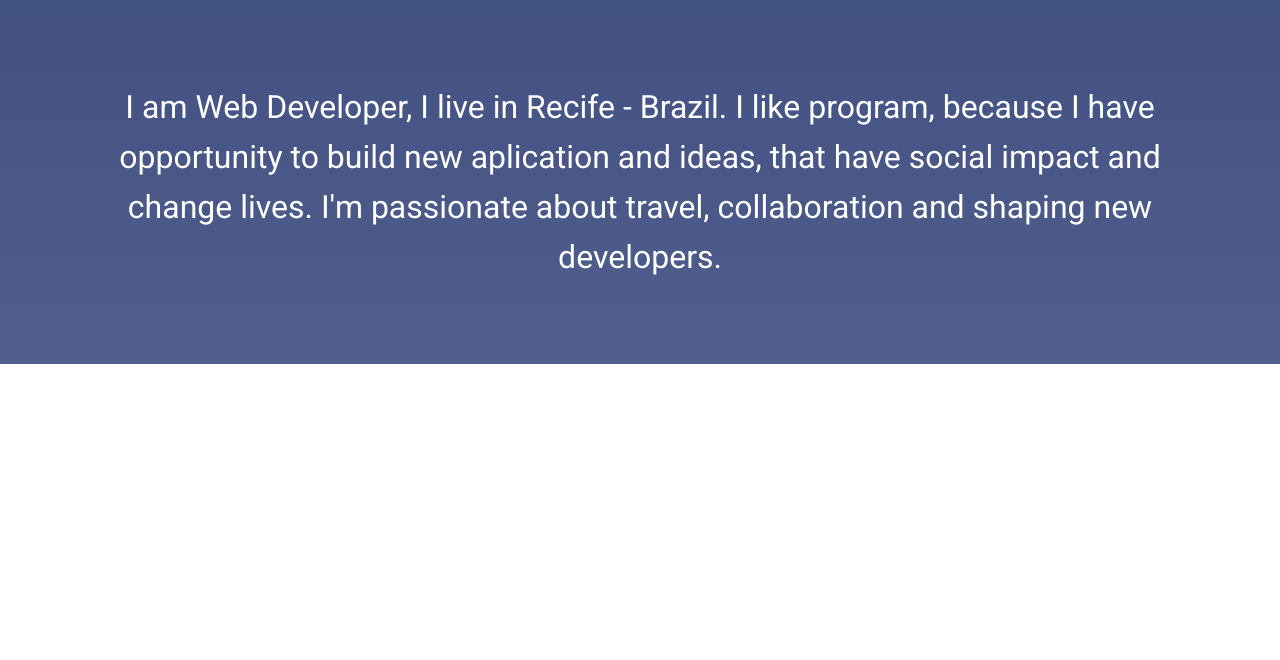
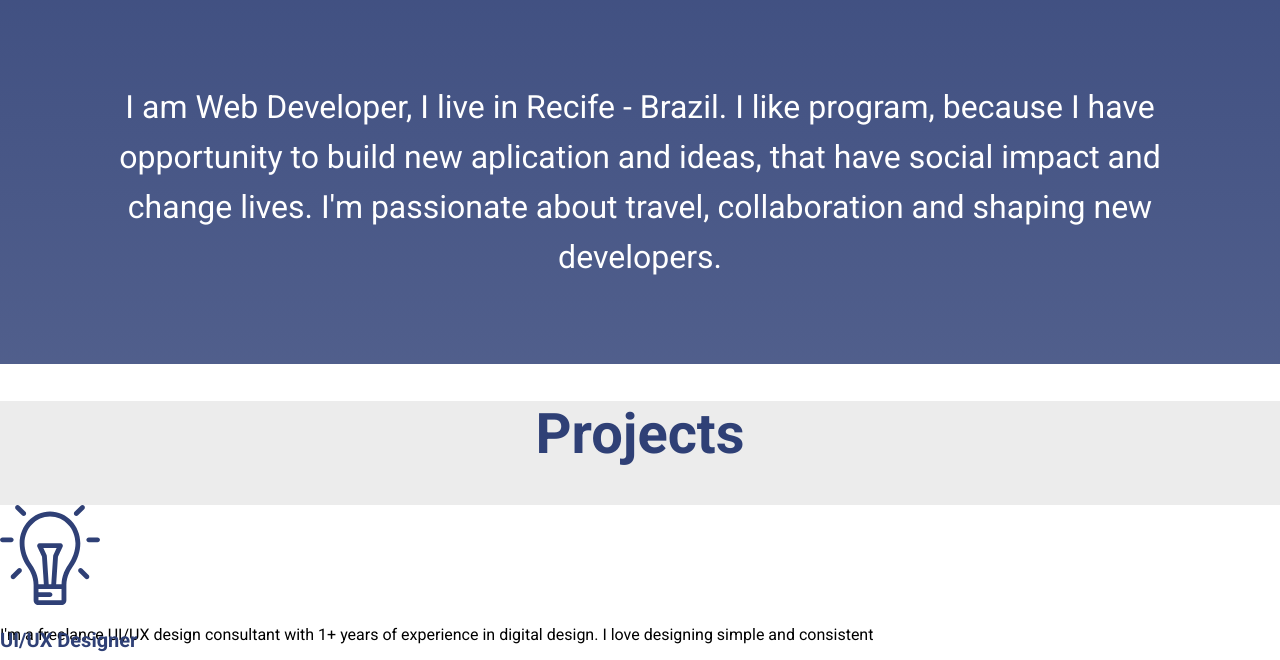
Before and after one commit to dressalsl/new_dev_project, a plain HTML site: page index.html in a window 1280 px wide. Shown: the part 443-1103 px from the top of the page. Before the commit the page ends 807 px from the top, so only its background shows below. Drawn offline with Linux system fonts and the light colour scheme.

Commit message:
Inicio do main

```diff
--- a/index.html
+++ b/index.html
@@ -29,11 +29,19 @@
 
             <p class="texto_header">I am Web Developer, I live in Recife - Brazil. I like program, because I have opportunity to build new aplication and ideas, that have social impact and change lives. I'm passionate about travel, collaboration and shaping new developers.</p>
 
-
-
         </header>
 
-        <main class="main"></main>
+        <main class="main">
+            <h1 class="projects">Projects</h1>
+            <div class="retangulo">
+                <div class="retangulo1">
+                    <img class="imagem_ret1" src="../new_dev_project/fotos/idea.svg" alt="Icon Ideia">
+                    <h3 class="titulo_retq1">UI/UX Designer</h3>
+                    <p class="texto_ret1">I'm a freelance UI/UX design consultant with 1+ years of experience in digital design. I love designing simple and consistent</p>
+                </div>
+            </div>
+
+        </main>
 
         <footer class="footer"></footer>
     </div>
--- a/style.css
+++ b/style.css
@@ -9,6 +9,8 @@ html, body{
     box-sizing: border-box; /* que indica que o tamanho agora levará em conta até a borda */
     font-family: 'Roboto', sans-serif;
 }
+/* HEADER */
+
 .header{
     background: linear-gradient(180deg, #2f4076 0%, rgba(47, 64, 118, 0.84) 100%);
     padding: 50px 100px;
@@ -25,7 +27,7 @@ html, body{
     color: #54D1BB;
 
 }
-.navbar{
+.navbar {
     list-style: none;
     float: right;
 
@@ -39,6 +41,10 @@ html, body{
     width: 18px;
     justify-content: flex-end;
 
+}
+.navbar-items ul li {
+    margin: 5px;
+	padding: 0 10px;
 }
 
 .logo_wd {
@@ -63,7 +69,7 @@ html, body{
     line-height: 84px;
     color: #ffffff;
 }
-palavra{
+.palavra{
     color: #54D1BB;
 }
 .texto_header{
@@ -76,5 +82,30 @@ palavra{
     text-align: center;
     color: #FFFFFF;
 }
+/* MAIN */
+.main{
+    background: rgba(229, 229, 229, 0.71);
+}
+.projects{
+    font-size: 56px;
+    line-height: 66px;
+    text-align: center;
+    color: #2F4076;
+}
+.retangulo1{
+    background-color: #FFFFFF;
+    width: 180 px 100px;
+
+}
+.imagem_ret1{
+    width: 100px;
+}
+.titulo_retq1{
+    font-size: 20px;
+    line-height: 23px;
+    color: #2F4076;
+    position: absolute;
+
+}
 /* --variavel: valor;
    color : var (--variavel);*/
```
